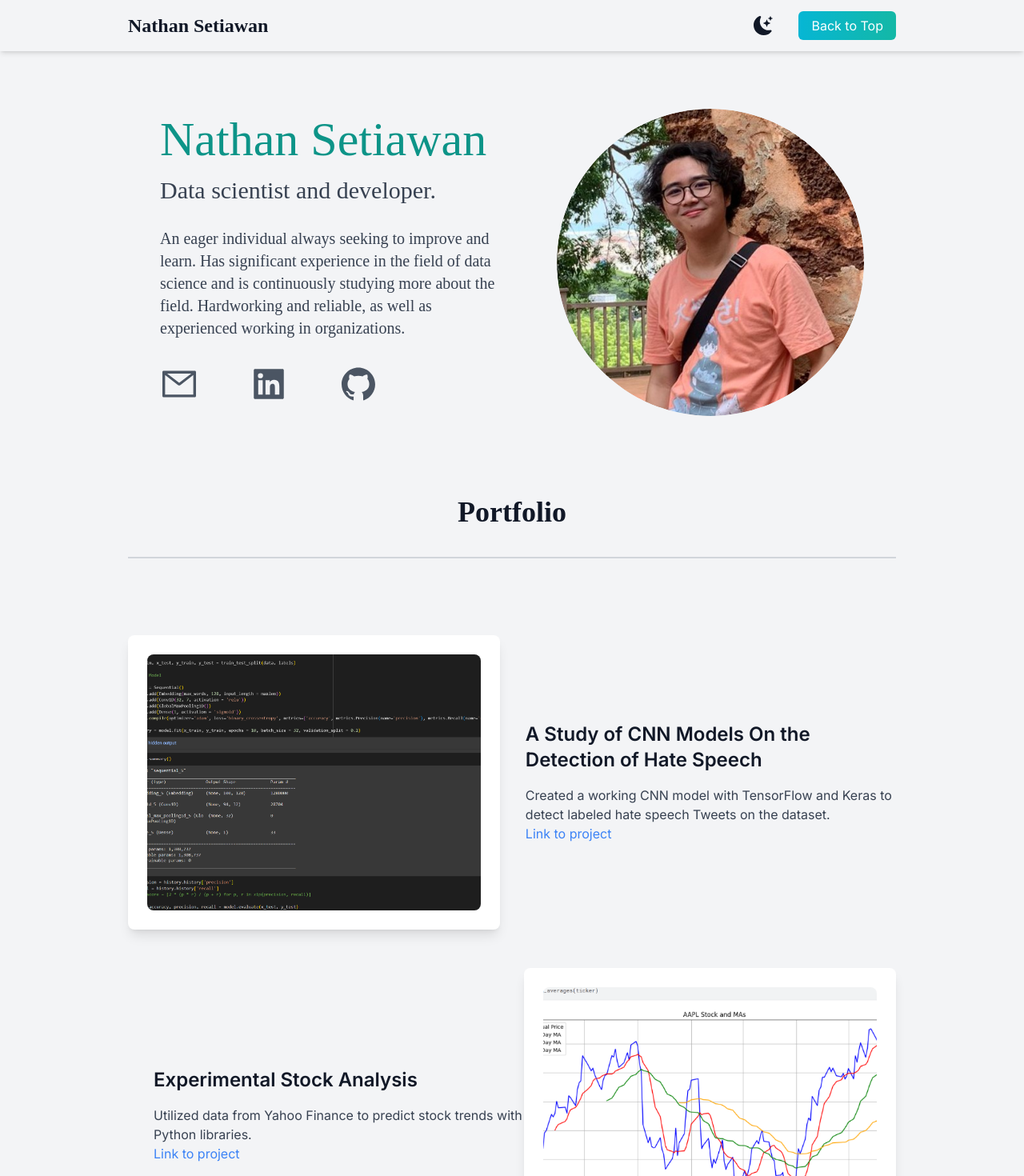
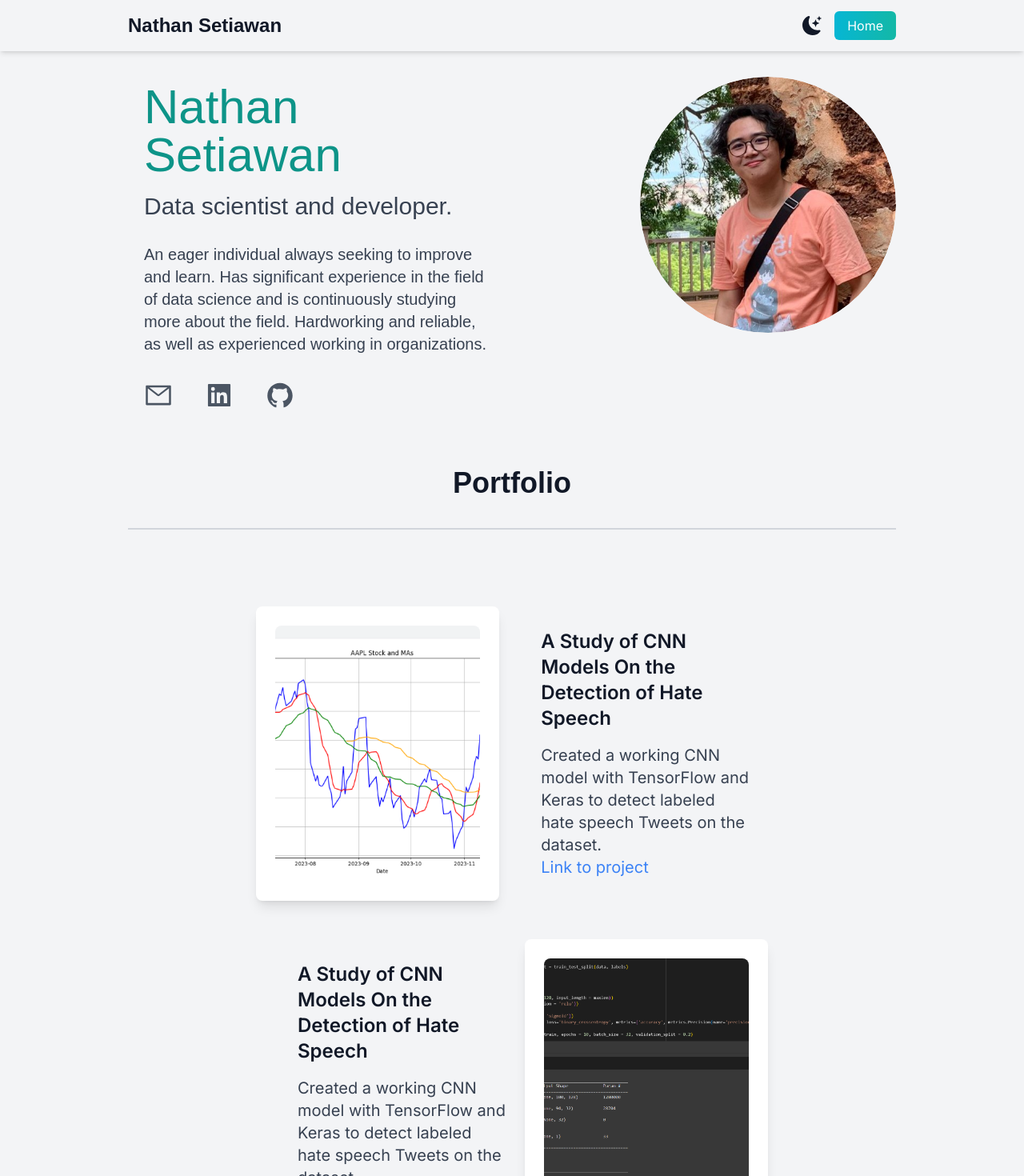
Before and after one commit to Foxy0309/Nathan-Setiawan-Portfolio, a Next.js app: page / in a window 1280 px wide. Shown: the top 1470 px of the page at 80% size. Built offline with nearby package versions, Linux system fonts and the light colour scheme.

Commit message:
7th commit

```diff
--- a/src/app/globals.css
+++ b/src/app/globals.css
@@ -38,6 +38,6 @@ body {
 }
 
 @font-face {
-  font-family: "Monsterat";
+  font-family: "Monsterrat", sans-serif;
   src: url('/public/MontserratAlternated-Medium.otf');
 }
--- a/src/app/page.js
+++ b/src/app/page.js
@@ -1,52 +1,81 @@
 "use client";
 
 import Image from "next/image";
-import {BsFillMoonStarsFill} from 'react-icons/bs';
-import {AiOutlineMail, AiFillLinkedin, AiFillGithub} from 'react-icons/ai';
-import myphoto from '/public/myphoto.jpg';
-import kaggle from '/public/kaggle.png';
-import rmcnn from '/public/rmcnn.png';
-import mlrnn from '/public/mlrnn.png';
-import ibm from '/public/ibm.png';
-import innable from '/public/innable.png';
-import flyhigh from '/public/flyhigh.png';
+import { BsFillMoonStarsFill } from "react-icons/bs";
+import { AiOutlineMail, AiFillLinkedin, AiFillGithub } from "react-icons/ai";
+import myphoto from "/public/myphoto.jpg";
+import kaggle from "/public/kaggle.png";
+import rmcnn from "/public/rmcnn.png";
+import mlrnn from "/public/mlrnn.png";
+import ibm from "/public/ibm.png";
+import innable from "/public/innable.png";
+import flyhigh from "/public/flyhigh.png";
 import { useState } from "react";
 
 export default function Home() {
   const [darkMode, setDarkMode] = useState(false);
   const projects = [
-    { src: rmcnn, alt: "RMCNN Project", title: "A Study of CNN Models On the Detection of Hate Speech",
-      description: "Created a working CNN model with TensorFlow and Keras to detect labeled hate speech Tweets on the dataset. </br> <a href='https://colab.research.google.com/drive/1UOQeGcZg-S1kmEo88kBVrQdRSQBjTUIp?usp=sharing' target='_blank' class='text-blue-500 hover:underline'>Link to project</a>" },
-    { src: kaggle, alt: "Kaggle Project", title: "Experimental Stock Analysis",
-      description: "Utilized data from Yahoo Finance to predict stock trends with Python libraries. </br> <a href='https://www.kaggle.com/code/foxy0309/experimental-analysis-on-stock' target='_blank' class='text-blue-500 hover:underline'>Link to project</a>" },
-    { src: mlrnn, alt: "MLRNN Project", title: "Implementation of Neural Networks in OCR of Handwritten Cyrillic Characters",
-       description: "Created a working RNN model with TensorFlow and Keras to conduct OCR on a dataset of Cyrillic characters. </br> <a href='https://colab.research.google.com/drive/1SUb8zyJzHTCkhlweAzWPeBSK_RF0kWhw?usp=sharing' target='_blank' class='text-blue-500 hover:underline'>Link to project</a>" },
-    { src: ibm, alt: "IBM Project", title: "IBM Data Science Capstone",
-      description: "Conducted a full analysis of a SpaceX dataset provided by IBM on Coursera. </br> <a href='https://github.com/Foxy0309/Data-Science-Capstone' target='_blank' class='text-blue-500 hover:underline'>Link to project repository</a>" },
-    { src: innable, alt: "Innable Project", title: "Innable",
-      description: "Hotel management system that has both admin and user perspectives built with Java, JavaFX and MySQL. </br> <a href='https://github.com/pvscia/Hotel-Management' target='_blank' class='text-blue-500 hover:underline'>Link to project repository</a>" },
-    { src: flyhigh, alt: "FlyHigh Project", title: "FlyHigh",
-      description: "Airplane ticketing application built with Laravel and MySQL. </br> <a href='https://github.com/Chronostasiss/flyhigh' target='_blank' class='text-blue-500 hover:underline'>Link to project repository</a>"
+    {
+      src: kaggle,
+      alt: "Kaggle Project",
+      title: "A Study of CNN Models On the Detection of Hate Speech",
+      description:
+        "Created a working CNN model with TensorFlow and Keras to detect labeled hate speech Tweets on the dataset. </br> <a href='https://colab.research.google.com/drive/1UOQeGcZg-S1kmEo88kBVrQdRSQBjTUIp?usp=sharing' target='_blank' class='text-blue-500 hover:underline'>Link to project</a>",
+    },
+    {
+      src: rmcnn,
+      alt: "RMCNN Project",
+      title: "A Study of CNN Models On the Detection of Hate Speech",
+      description:
+        "Created a working CNN model with TensorFlow and Keras to detect labeled hate speech Tweets on the dataset. </br> <a href='https://colab.research.google.com/drive/1UOQeGcZg-S1kmEo88kBVrQdRSQBjTUIp?usp=sharing' target='_blank' class='text-blue-500 hover:underline'>Link to project</a>",
+    },
+    {
+      src: ibm,
+      alt: "IBM Project",
+      title: "IBM Data Science Capstone",
+      description:
+        "Conducted a full analysis of a SpaceX dataset provided by IBM on Coursera. </br> <a href='https://github.com/Foxy0309/Data-Science-Capstone' target='_blank' class='text-blue-500 hover:underline'>Link to project repository</a>",
+    },
+    {
+      src: mlrnn,
+      alt: "MLRNN Project",
+      title: "Implementation of Neural Networks in OCR of Handwritten Cyrillic Characters",
+      description:
+        "Created a working RNN model with TensorFlow and Keras to conduct OCR on a dataset of Cyrillic characters. </br> <a href='https://colab.research.google.com/drive/1SUb8zyJzHTCkhlweAzWPeBSK_RF0kWhw?usp=sharing' target='_blank' class='text-blue-500 hover:underline'>Link to project</a>",
+    },
+    {
+      src: innable,
+      alt: "Innable Project",
+      title: "Innable",
+      description:
+        "Hotel management system that has both admin and user perspectives built with Java, JavaFX and MySQL. </br> <a href='https://github.com/pvscia/Hotel-Management' target='_blank' class='text-blue-500 hover:underline'>Link to project repository</a>",
+    },
+    {
+      src: flyhigh,
+      alt: "FlyHigh Project",
+      title: "FlyHigh",
+      description:
+        "Airplane ticketing application built with Laravel and MySQL. </br> <a href='https://github.com/Chronostasiss/flyhigh' target='_blank' class='text-blue-500 hover:underline'>Link to project repository</a>",
     },
   ];
 
   const proficiencies = [
-    { name: "Python"},
-    { name: "Jupyter Notebook"},
-    { name: "MySQL"},
-    { name: "R"},
-    { name: "Amazon Web Services"},
-    { name: "Docker"},
-    { name: "Figma"},
-    { name: "Git"},
-    { name: "GitHub"},
-    { name: "Java"},
-    { name: "Laravel"},
-    { name: "Next.js"},
-    { name: "HTML"},
-    { name: "CSS"},
-    { name: "TailwindCSS"},
-    { name: "Javascript"},
+    { name: "Python" },
+    { name: "Jupyter Notebook" },
+    { name: "MySQL" },
+    { name: "R" },
+    { name: "Amazon Web Services" },
+    { name: "Docker" },
+    { name: "Figma" },
+    { name: "Git" },
+    { name: "GitHub" },
+    { name: "Java" },
+    { name: "Laravel" },
+    { name: "Next.js" },
+    { name: "HTML" },
+    { name: "CSS" },
+    { name: "TailwindCSS" },
+    { name: "Javascript" },
   ];
 
   const education = [
@@ -71,7 +100,7 @@ export default function Home() {
 
   const toggleDescription = (index) => {
     if (expandedIndexes.includes(index)) {
-      setExpandedIndexes(expandedIndexes.filter(i => i !== index));
+      setExpandedIndexes(expandedIndexes.filter((i) => i !== index));
     } else {
       setExpandedIndexes([...expandedIndexes, index]);
     }
@@ -81,9 +110,11 @@ export default function Home() {
     <div className={darkMode ? "dark" : ""}>
       <title>Nathan Setiawan - Portfolio</title>
       <nav className="fixed w-full top-0 bg-gray-100 dark:bg-gray-900 shadow-md z-10">
-        <div className="py-4 px-10 md:px-20 lg:px-40 flex justify-between items-center">
-          <h1 className="text-2xl font-montserrat font-bold text-gray-900 dark:text-gray-100">Nathan Setiawan</h1>
-          <ul className="flex items-center">
+        <div className="py-4 px-5 md:px-10 lg:px-40 flex justify-between items-center">
+          <h1 className="text-2xl font-montserrat font-bold text-gray-900 dark:text-gray-100">
+            Nathan Setiawan
+          </h1>
+          <ul className="flex items-center space-x-4">
             <li>
               <BsFillMoonStarsFill
                 onClick={() => setDarkMode(!darkMode)}
@@ -92,30 +123,30 @@ export default function Home() {
             </li>
             <li>
               <a
-                className="bg-gradient-to-r from-cyan-500 to-teal-500 text-white px-4 py-2 rounded-md ml-8"
+                className="bg-gradient-to-r from-cyan-500 to-teal-500 text-white px-4 py-2 rounded-md"
                 href="#"
               >
-                Back to Top
+                Home
               </a>
             </li>
           </ul>
         </div>
       </nav>
-      <main className="bg-gray-100 dark:bg-gray-900 min-h-screen px-10 md:px-20 lg:px-40">
+      <main className="bg-gray-100 dark:bg-gray-900 min-h-screen px-5 md:px-10 lg:px-40">
         <section className="pt-24">
-          <div className="flex flex-col lg:flex-row items-center lg:items-start lg:justify-between text-center lg:text-left p-10">
-            <div className="lg:w-1/2 lg:flex lg:flex-col lg:justify-center">
-              <h2 className="text-5xl py-2 font-montserrat text-teal-600 font-medium md:text-6xl">
+          <div className="flex flex-col lg:flex-row items-center lg:items-start lg:justify-between text-center lg:text-left">
+            <div className="lg:w-1/2 lg:flex lg:flex-col lg:justify-center px-5">
+              <h2 className="text-4xl md:text-5xl lg:text-6xl py-2 font-montserrat text-teal-600 font-medium">
                 Nathan Setiawan
               </h2>
-              <h3 className="text-2xl py-2 md:text-3xl font-montserrat text-gray-700 dark:text-gray-300">
+              <h3 className="text-xl md:text-2xl lg:text-3xl py-2 font-montserrat text-gray-700 dark:text-gray-300">
                 Data scientist and developer.
               </h3>
-              <p className="text-md py-5 leading-8 font-montserrat text-gray-700 dark:text-gray-300 md:text-xl max-w-2xl mx-auto lg:mx-0">
+              <p className="text-md md:text-lg lg:text-xl py-5 leading-8 font-montserrat text-gray-700 dark:text-gray-300 max-w-2xl mx-auto lg:mx-0">
                 An eager individual always seeking to improve and learn. Has significant experience in the field of data science and
                 is continuously studying more about the field. Hardworking and reliable, as well as experienced working in organizations.
               </p>
-              <div className="text-5xl flex justify-center lg:justify-start gap-16 py-3 text-gray-600 dark:text-gray-400">
+              <div className="text-4xl flex justify-center lg:justify-start gap-10 py-3 text-gray-600 dark:text-gray-400">
                 <a href="mailto:nathan.setiawan@binus.ac.id" target="_blank" rel="noopener noreferrer" className="hover:scale-110 transform transition-transform duration-200">
                   <AiOutlineMail />
                 </a>
@@ -127,35 +158,49 @@ export default function Home() {
                 </a>
               </div>
             </div>
-            <div className="relative rounded-full overflow-hidden mx-auto lg:mx-0 mt-10 lg:mt-0 w-64 h-64 md:w-80 md:h-80 lg:w-96 lg:h-96 flex-shrink-0">
+            <div className="relative rounded-full overflow-hidden mx-auto lg:mx-0 mt-10 lg:mt-0 w-48 h-48 md:w-64 md:h-64 lg:w-80 lg:h-80">
               <Image className="rounded-full mx-auto" src={myphoto} alt="Nathan Setiawan"/>
             </div>
           </div>
         </section>
 
-
         <section className="py-10">
           <div className="text-center mb-12">
-            <h3 className="text-4xl font-bold py-5 font-montserrat text-gray-900 dark:text-gray-100">Portfolio</h3>
+            <h3 className="text-4xl font-bold py-5 font-montserrat text-gray-900 dark:text-gray-100">
+              Portfolio
+            </h3>
             <hr className="border-t-2 border-gray-300 dark:border-gray-600 my-4 w-full" />
           </div>
-            <div className="max-w-8xl mx-auto space-y-12 py-12">
+          <div className="max-w-8xl mx-auto space-y-12 py-12 px-5 md:px-10 lg:px-40">
             {projects.map((project, index) => (
               <div key={index}>
                 <div
-                  className={`flex flex-col items-center lg:flex-row ${index % 2 === 1 ? 'lg:flex-row-reverse' : ''} space-y-4 lg:space-y-0 lg:space-x-8 mb-8`}
+                  className={`flex flex-col items-center lg:flex-row ${
+                    index % 2 === 1 ? "lg:flex-row-reverse" : ""
+                  } space-y-4 lg:space-y-0 lg:space-x-8 mb-8`}
                 >
                   <div className="bg-white dark:bg-gray-800 w-full lg:w-1/2 p-6 rounded-lg shadow-lg transform transition duration-500 hover:scale-105">
-                    <Image src={project.src} className="rounded-lg object-cover w-full h-80" alt={project.alt} />
+                    <Image
+                      src={project.src}
+                      className="rounded-lg object-cover w-full h-80"
+                      alt={project.alt}
+                    />
                   </div>
-                  <div className="flex flex-col justify-center w-full lg:w-1/2 text-center lg:text-left">
-                    <h3 className="text-2xl font-semibold text-gray-900 dark:text-gray-100">{project.title}</h3>
-                    <p className="text-m mt-4 text-gray-700 dark:text-gray-300" dangerouslySetInnerHTML={{ __html: project.description }}></p>
+                  <div className="flex flex-col justify-center w-full lg:w-1/2 text-center lg:text-left px-5 ">
+                    <h3 className="text-2xl font-semibold text-gray-900 dark:text-gray-100">
+                      {project.title}
+                    </h3>
+                    <p
+                      className="text-xl mt-4 text-gray-700 dark:text-gray-300"
+                      dangerouslySetInnerHTML={{ __html: project.description }}
+                    ></p>
                   </div>
                 </div>
                 {index === 3 && (
                   <div className="my-16 text-center">
-                    <h2 className="text-4xl font-bold py-5 font-montserrat text-gray-900 dark:text-gray-100">Contributed in:</h2>
+                    <h2 className="text-4xl font-bold py-5 font-montserrat text-gray-900 dark:text-gray-100">
+                      Contributed in:
+                    </h2>
                     <hr className="border-t-2 border-gray-300 dark:border-gray-600 my-4 w-full" />
                   </div>
                 )}
@@ -166,11 +211,16 @@ export default function Home() {
 
         <section className="py-10">
           <div className="text-center mb-12">
-            <h2 className="text-4xl font-bold py-5 font-montserrat text-gray-900 dark:text-gray-100">Proficiencies</h2>
+            <h2 className="text-4xl font-bold py-5 font-montserrat text-gray-900 dark:text-gray-100">
+              Proficiencies
+            </h2>
             <hr className="border-t-2 border-gray-300 dark:border-gray-600 my-4 w-full" />
-            <div className="mt-4 flex flex-wrap justify-center font-montserrat font-2xl gap-4">
+            <div className="mt-4 flex flex-wrap justify-center font-montserrat text-2xl gap-4">
               {proficiencies.map((proficiency, index) => (
-                <div key={index} className=" bg-gray-200 dark:bg-gray-700 text-gray-800 dark:text-gray-200 py-2 px-4 rounded-md">
+                <div
+                  key={index}
+                  className=" bg-gray-200 dark:bg-gray-700 text-gray-800 dark:text-gray-200 py-2 px-4 rounded-md"
+                >
                   {proficiency.name}
                 </div>
               ))}
@@ -180,26 +230,31 @@ export default function Home() {
 
         <section className="py-5">
           <div className="text-center mb-12">
-            <h2 className="text-4xl font-bold font-montserrat text-gray-900 dark:text-gray-100 py-5">Education</h2>
+            <h2 className="text-4xl font-bold font-montserrat text-gray-900 dark:text-gray-100 py-5">
+              Education
+            </h2>
             <hr className="border-t-2 border-gray-300 dark:border-gray-600 my-4 w-full" />
-            <div className="mt-4 space-y-4 mx-auto">
+            <div className="mt-4 space-y-4 mx-auto md:px-10 lg:px-40">
               {education.map((edu, index) => (
-                <div key={index} className="bg-gray-200 dark:bg-gray-700 text-gray-800 dark:text-gray-200 py-4 px-6 rounded-md flex justify-between items-center"
-                onClick={() => toggleDescription(index)} >
+                <div
+                  key={index}
+                  className="bg-gray-200 dark:bg-gray-700 text-gray-800 dark:text-gray-200 py-4 px-6 rounded-md flex justify-between items-center"
+                  onClick={() => toggleDescription(index)}
+                >
                   <div className="flex-1 text-left">
-                    <h3 className="text-xl font-semibold">
-                      {edu.institution}
-                    </h3>
+                    <h3 className="text-xl font-semibold">{edu.institution}</h3>
                     {expandedIndexes.includes(index) && (
-                      <p className="text-gray-600 dark:text-gray-400 mt-2">{edu.description}</p>
+                      <p className="text-gray-600 dark:text-gray-400 mt-2">
+                        {edu.description}
+                      </p>
                     )}
                   </div>
                   <div className="flex items-center">
-                    <span className="text-gray-600 dark:text-gray-400 mr-4">{edu.duration}</span>
-                    <button
-                      className="text-gray-600 dark:text-gray-400"
-                    >
-                      {expandedIndexes.includes(index) ? '-' : '+'}
+                    <span className="text-gray-600 dark:text-gray-400 mr-4">
+                      {edu.duration}
+                    </span>
+                    <button className="text-gray-600 dark:text-gray-400">
+                      {expandedIndexes.includes(index) ? "-" : "+"}
                     </button>
                   </div>
                 </div>
--- a/tailwind.config.js
+++ b/tailwind.config.js
@@ -14,7 +14,7 @@ module.exports = {
           "conic-gradient(from 180deg at 50% 50%, var(--tw-gradient-stops))",
       },
       fontFamily:{
-        montserrat: "montserrat",
+        montserrat: ['Montserrat', 'sans-serif'],
         burtons: "burtons",
       },
       maxHeight: {
```
